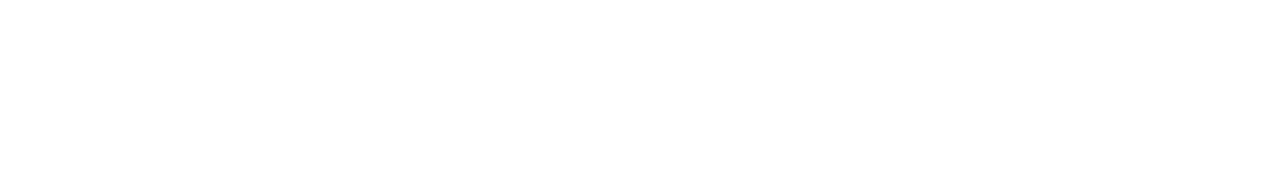
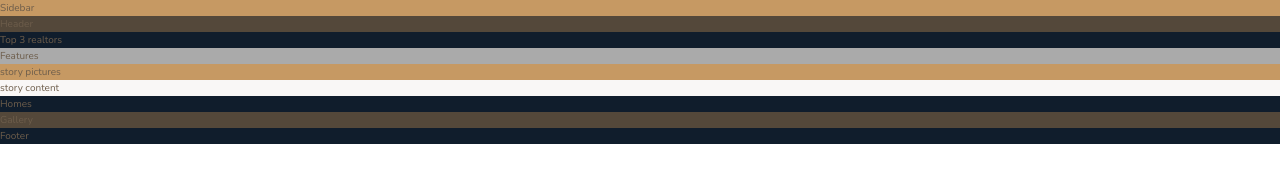
Before and after one commit to Kimaera-Surajbali/NexterTutorialProject, a website: page index.html in a window 1280 px wide. Drawn offline with nearby package versions, Linux system fonts and the light colour scheme; files that its build step writes are made by us from their sources.

Commit message:
added basic layout and bg colours for main structure of page

```diff
--- a/index.html
+++ b/index.html
@@ -12,6 +12,42 @@
         <title>nexter &mdash; your home, your freedom</title>
     </head>
     <body class="container">
+        <div class="sidebar">
+            Sidebar
+        </div>
+
+        <header class="header">
+            Header
+        </header>
+
+        <div class="realtors">
+            Top 3 realtors
+        </div>
+
+        <section class="features">
+            Features
+        </section>
+
+        <div class="story__pictures">
+            story pictures
+        </div>
+
+        <div class="story__content">
+            story content
+        </div>
+
+        <section class="homes">
+            Homes
+        </section>
+
+        <section class="gallery">
+            Gallery
+        </section>
+
+        <footer class="footer">
+            Footer
+        </footer>
+
 
     </body>
 </html>
--- a/sass/_features.scss
+++ b/sass/_features.scss
@@ -0,0 +1,3 @@
+.features{
+    background-color: $color-grey-light-2;
+}
--- a/sass/_footer.scss
+++ b/sass/_footer.scss
@@ -0,0 +1,3 @@
+.footer{
+    background-color: $color-secondary;
+}
--- a/sass/_gallery.scss
+++ b/sass/_gallery.scss
@@ -0,0 +1,3 @@
+.gallery{
+    background-color: $color-grey-dark-1;
+}
--- a/sass/_header.scss
+++ b/sass/_header.scss
@@ -0,0 +1,3 @@
+.header{
+    background-color: $color-grey-dark-1;
+}
--- a/sass/_homes.scss
+++ b/sass/_homes.scss
@@ -0,0 +1,3 @@
+.homes{
+    background-color: $color-secondary;
+}
--- a/sass/_realtors.scss
+++ b/sass/_realtors.scss
@@ -0,0 +1,3 @@
+.realtors{
+    background-color: $color-secondary;
+}
--- a/sass/_sidebar.scss
+++ b/sass/_sidebar.scss
@@ -0,0 +1,3 @@
+.sidebar{
+    background-color: $color-primary;
+}
--- a/sass/_story.scss
+++ b/sass/_story.scss
@@ -0,0 +1,11 @@
+.story{
+
+    &__pictures{
+        background-color: $color-primary;
+    }
+
+    &__content{
+        background-color: $color-grey-light-1;
+    }
+
+}
```
Also changed, not shown: package.json (+4 -4 lines), css/style.css (added), sass/_base.scss (line endings or trailing spaces).
